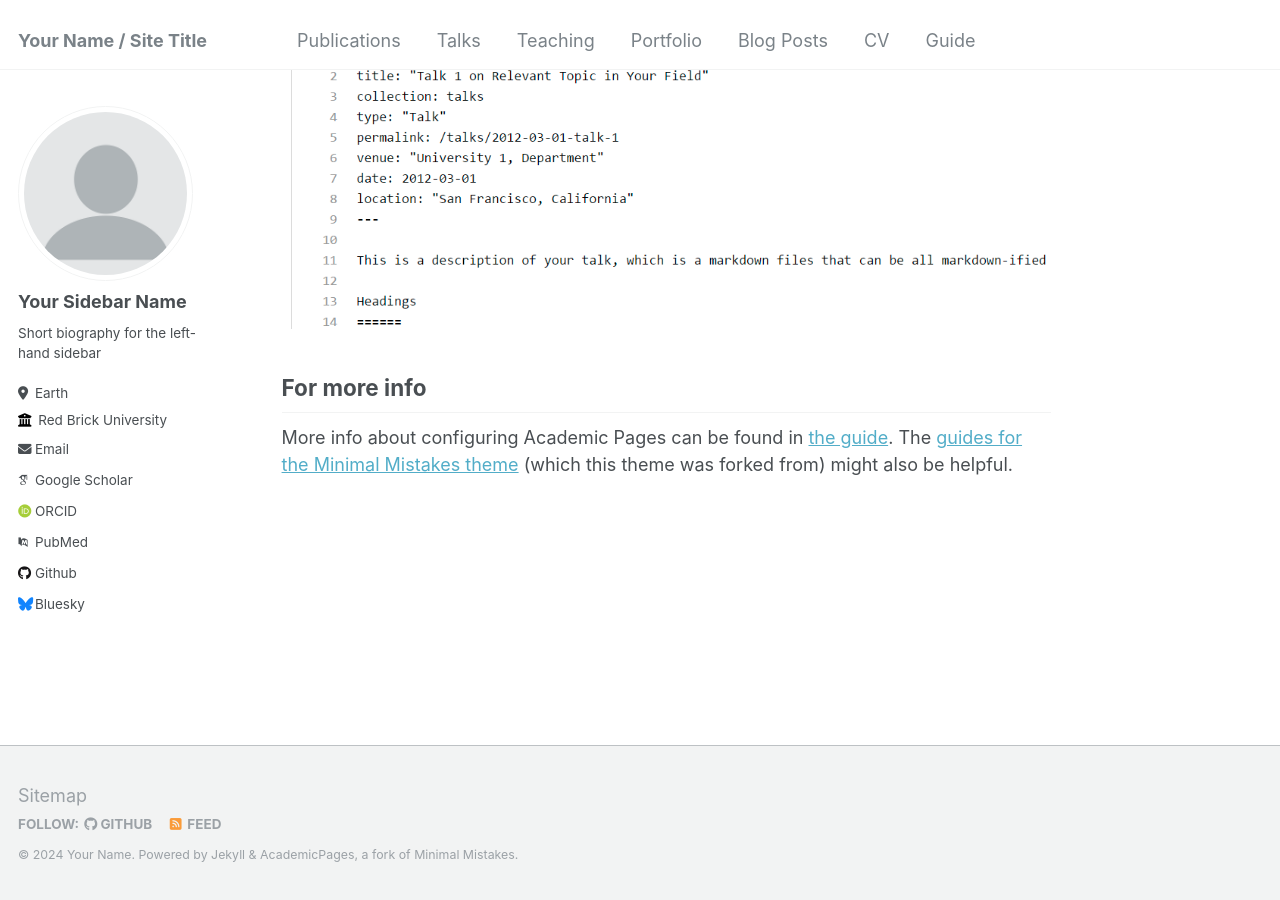
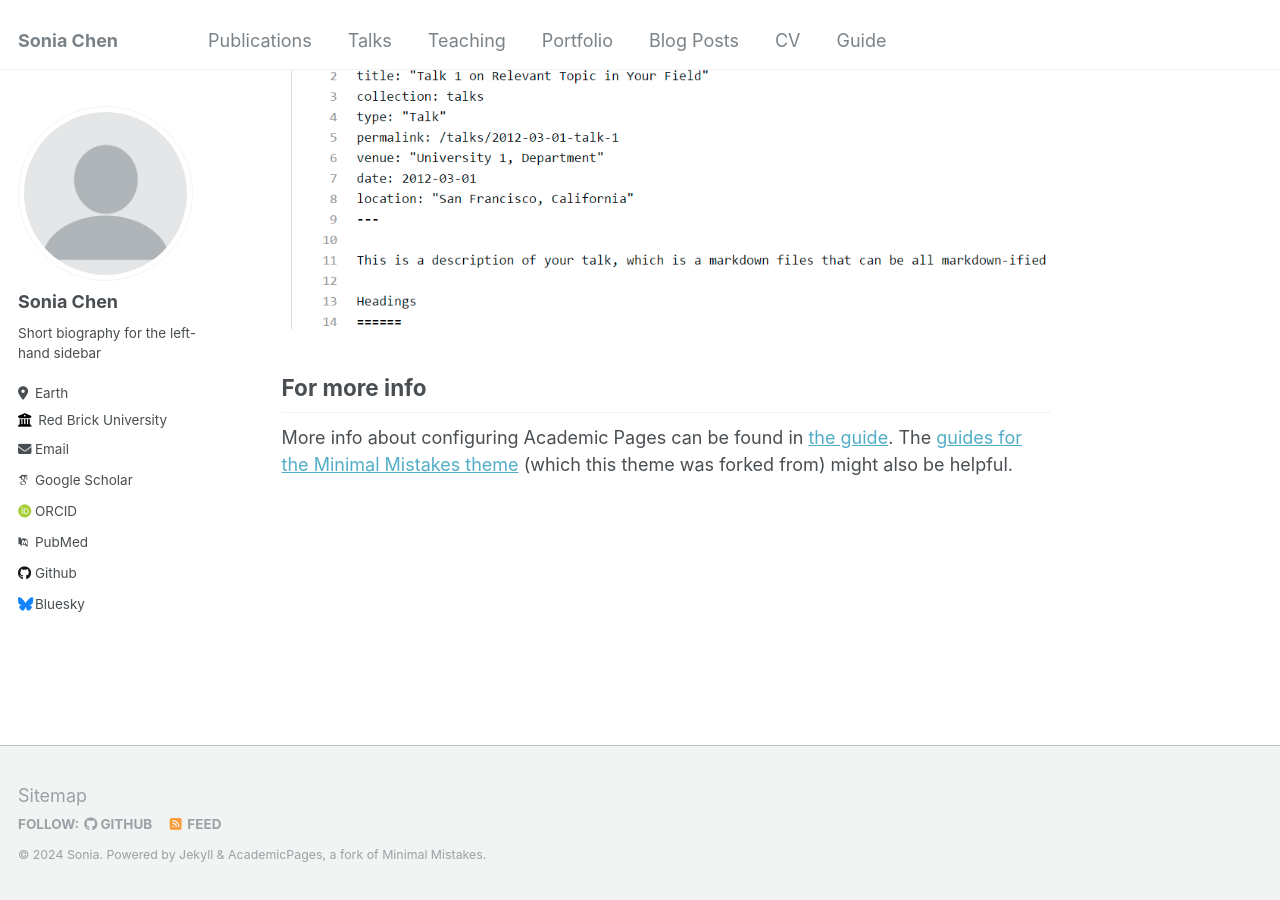
Before and after one commit to soniachen6603/sonia.chen.github.io, a Jekyll site: the page built from _pages/about.md, in a window 1280 px wide and 900 px high, scrolled down 2660 px. Built offline with Jekyll 4.4.1, drawn with Linux system fonts in a browser that asks for light colours; some web fonts are replaced.

Commit message:
Update _config.yml

```diff
--- a/_config.yml
+++ b/_config.yml
@@ -8,11 +8,11 @@
 
 # Basic Site Settings
 locale                   : "en-US"
-title                    : "Your Name / Site Title"
+title                    : "Sonia Chen"
 title_separator          : "-"
-name                     : &name "Your Name"
+name                     : &name "Sonia"
 description              : &description "personal description"
-url                      : https://academicpages.github.io # the base hostname & protocol for your site e.g. "https://mmistakes.github.io"
+url                      : https://sonia.chen.github.io # the base hostname & protocol for your site e.g. "https://mmistakes.github.io"
 baseurl                  : "" # the subpath of your site, e.g. "/blog"
 repository               : "academicpages/academicpages.github.io"
 
@@ -22,7 +22,7 @@ repository               : "academicpages/academicpages.github.io"
 author:
   # Biographic information
   avatar           : "profile.png"
-  name             : "Your Sidebar Name"
+  name             : "Sonia Chen"
   pronouns         : # example: "she/her"
   bio              : "Short biography for the left-hand sidebar"
   location         : "Earth"
@@ -55,9 +55,9 @@ author:
   goodreads        : # Username
   google_plus      : # Username
   keybase          : # Username
-  instagram        : # Username
+  instagram        : # sonia___chen
   lastfm           : # Username
-  linkedin         : # Username
+  linkedin         : # Sonia Chen
   mastodon         : # URL
   medium           : # URL
   pinterest        : # Username
```
